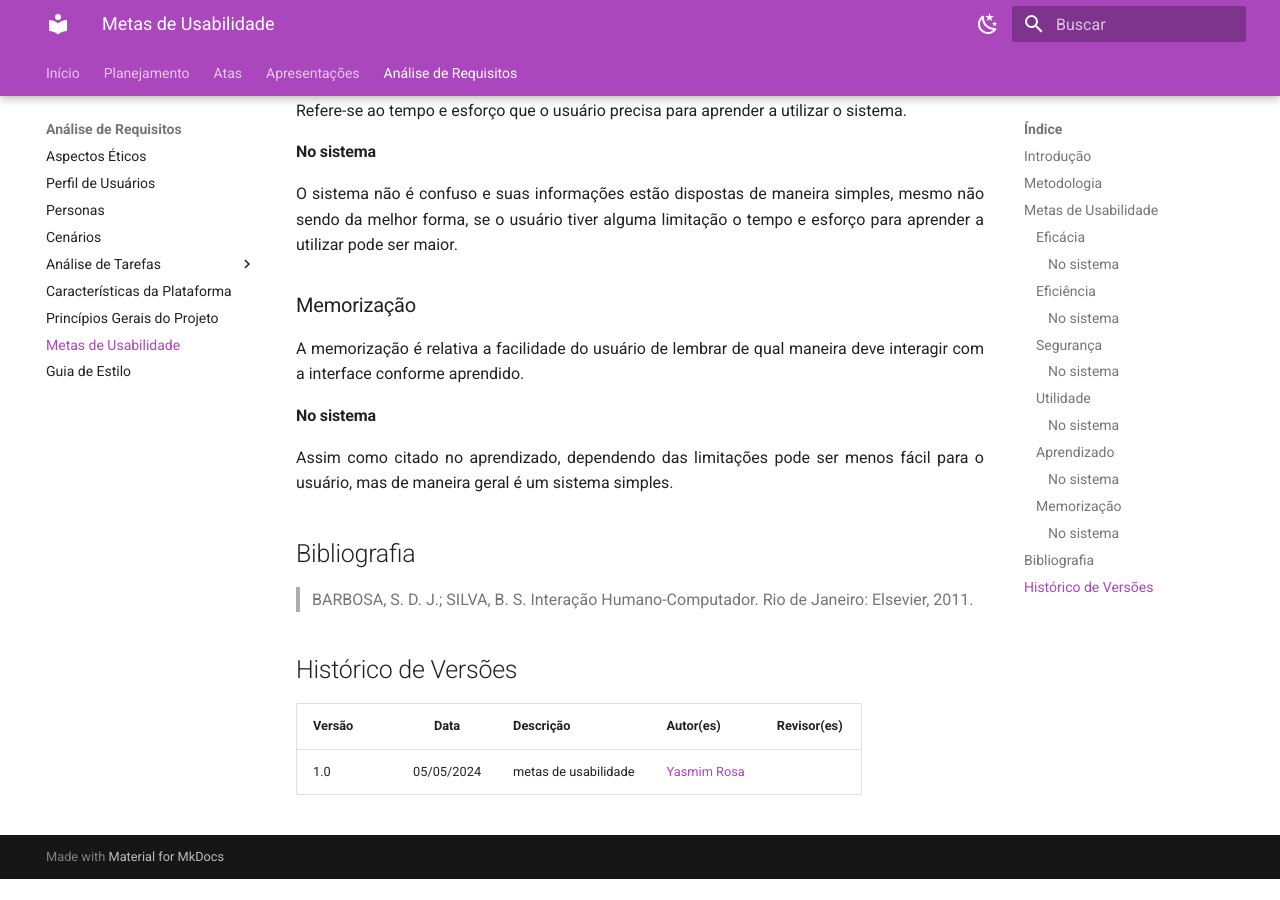
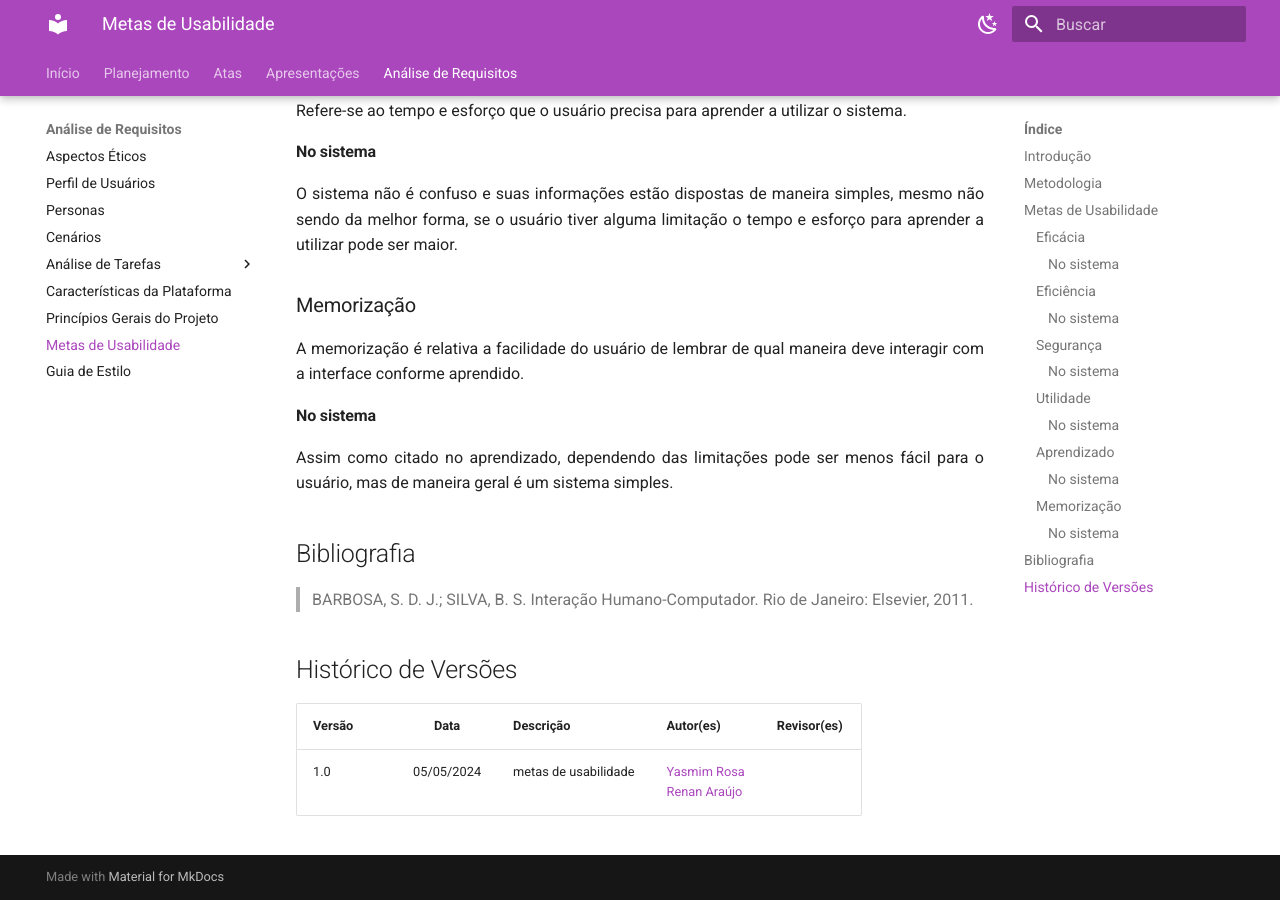
Before and after one commit to Interacao-Humano-Computador/2024.1-Grupo08, an MkDocs documentation site: the page built from docs/requisitos/metas_usabilidade.md, in a window 1280 px wide and 900 px high, scrolled down 1887 px. Built offline with MkDocs 1.6.1 and Material for MkDocs 9.7.7, drawn with Linux system fonts in a browser that asks for light colours; before the commit the page ends 2766 px from its top, so only the background shows below that.

Commit message:
metas de usabilidade

```diff
--- a/docs/requisitos/metas_usabilidade.md
+++ b/docs/requisitos/metas_usabilidade.md
@@ -44,4 +44,4 @@ Assim como citado no aprendizado, dependendo das limitações pode ser menos fá
 
 | Versão |    Data    | Descrição                                 | Autor(es)                                       | Revisor(es)                                    |
 | ------ | :--------: | ----------------------------------------- | ----------------------------------------------- | ---------------------------------------------- |
-| 1.0    | 05/05/2024 | metas de usabilidade | [Yasmim Rosa](https://github.com/yaskisoba) <br>  |  |
+| 1.0    | 05/05/2024 | metas de usabilidade | [Yasmim Rosa](https://github.com/yaskisoba) <br> [Renan Araújo](https://github.com/renantfm4)    |  |
```
